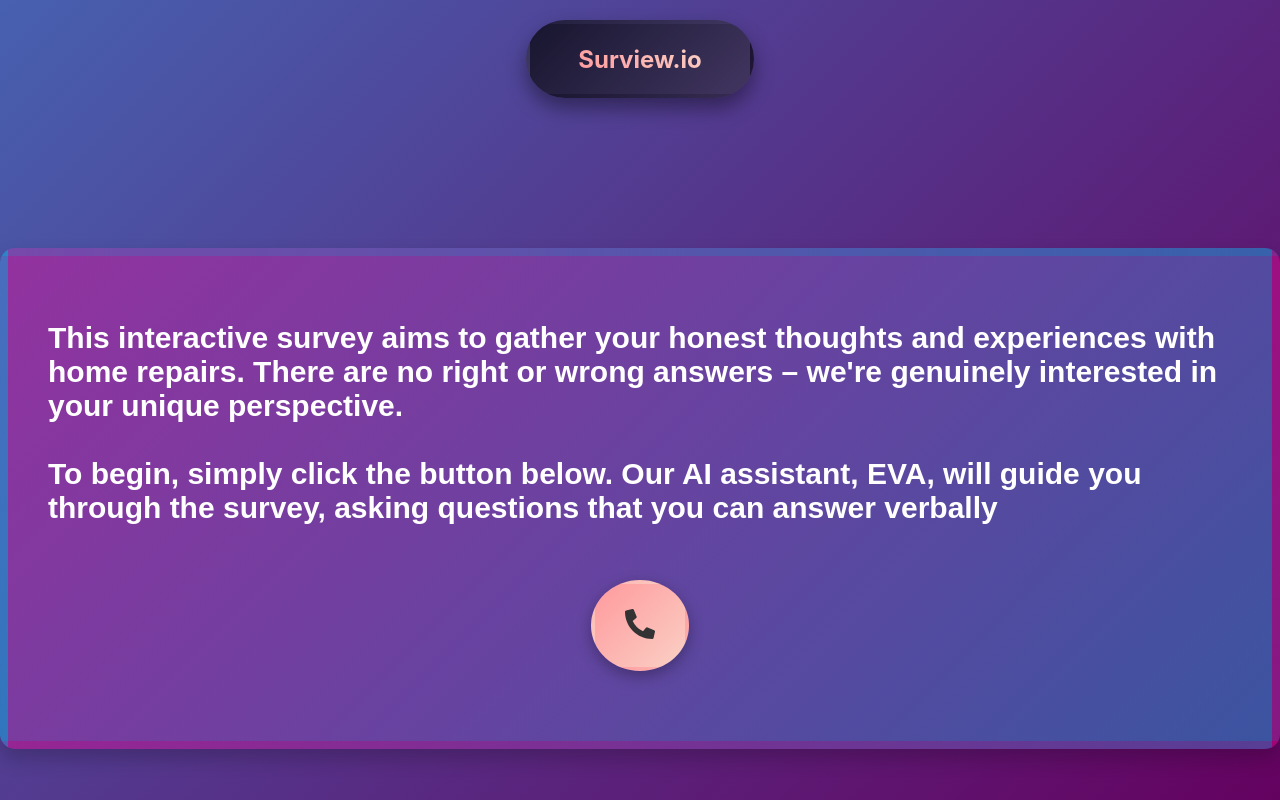
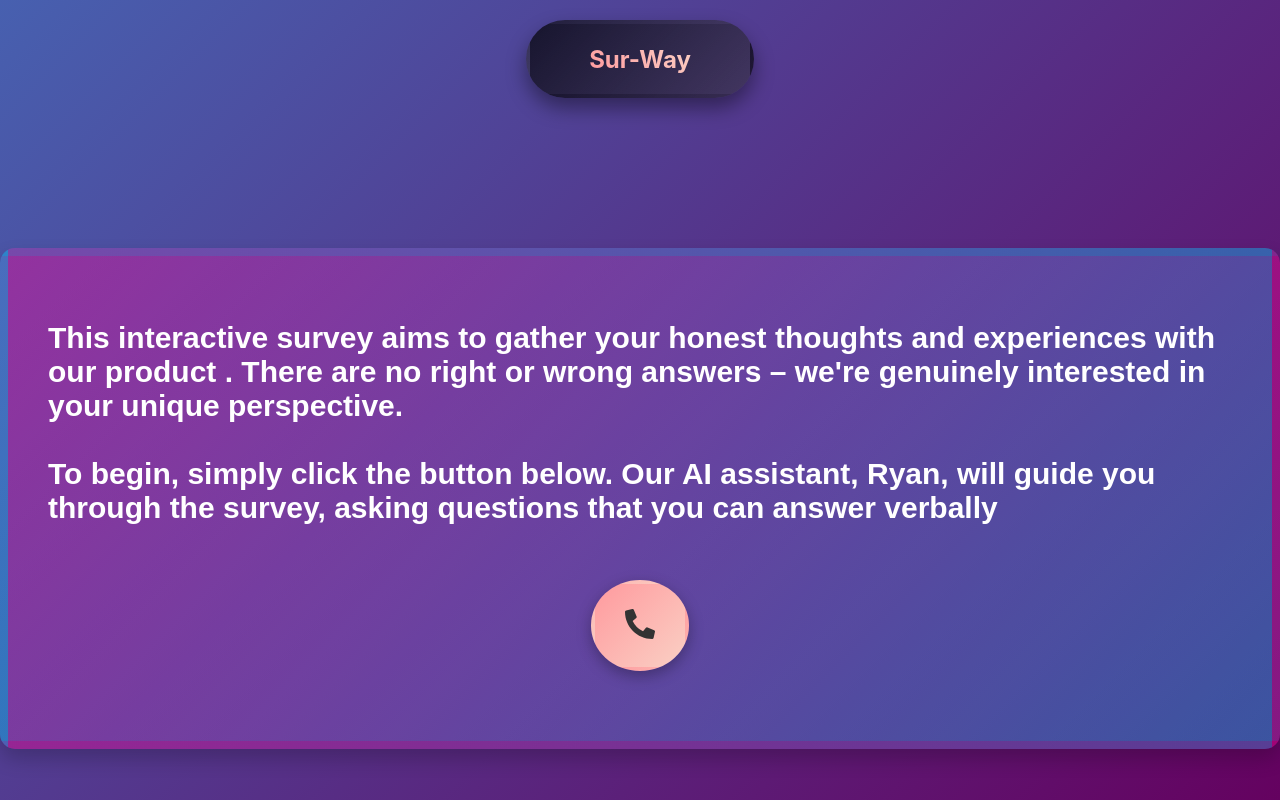
Before and after one commit to ritvikraj115/retell-ai-2, a React (Create React App) app in the folder voice-chat/: page /1 in a window 1280 px wide. Built offline with nearby package versions, Linux system fonts and the light colour scheme.

Commit message:
Update Home.js

```diff
--- a/voice-chat/src/Components/Home.js
+++ b/voice-chat/src/Components/Home.js
@@ -234,11 +234,11 @@ function Home({handleDataFromChild}) {
   return (
     <Styles>
     <div className="body">
-      <div className='question-container'><h1 className='question-title'>Surview.io</h1></div>
+      <div className='question-container'><h1 className='question-title'>Sur-Way</h1></div>
       <div className='project-container'>
-      <h1 style={{color:'white',fontSize:'30px'}}>This interactive survey aims to gather your honest thoughts and experiences with home repairs. There are no right or wrong answers – we're genuinely interested in your unique perspective.
+      <h1 style={{color:'white',fontSize:'30px'}}>This interactive survey aims to gather your honest thoughts and experiences with our product  . There are no right or wrong answers – we're genuinely interested in your unique perspective.
 
-<br /><br />To begin, simply click the button below. Our AI assistant, EVA, will guide you through the survey, asking questions that you can answer verbally</h1>
+<br /><br />To begin, simply click the button below. Our AI assistant, Ryan, will guide you through the survey, asking questions that you can answer verbally</h1>
 
       <Link to='/webcall'><button className='button'>
       <FaPhoneAlt size={30}/></button></Link>
```
